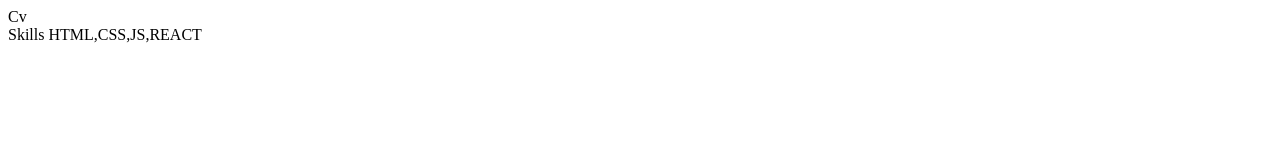
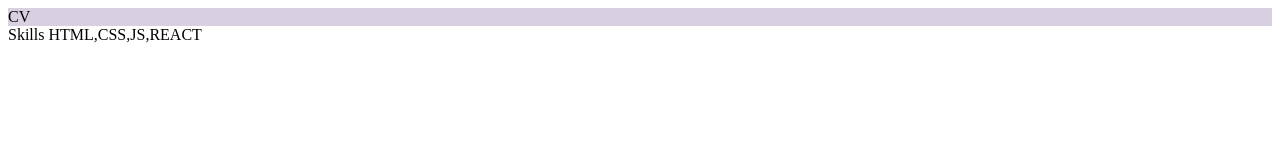
Before and after one commit to ssassos/rsschool-cv, a plain HTML site: page index.html in a window 1280 px wide. Drawn offline with Linux system fonts and the light colour scheme.

Commit message:
feat: refactor css,html files

```diff
--- a/index.html
+++ b/index.html
@@ -4,14 +4,14 @@
     <meta charset="UTF-8">
     <meta name="viewport" content="width=device-width, initial-scale=1.0">
     <title>My cv</title>
+    <link href="./style.css" rel="stylesheet">
 </head>
 <body>
     <section class="title">
-        Cv
+        CV
     </section>
     <main>
         Skills
-
         HTML,CSS,JS,REACT
     </main>
 </body>
--- a/style.css
+++ b/style.css
@@ -1,3 +1,3 @@
 .title{
-    color: red;
+    background-color: #d8d0e0;
 }
```
